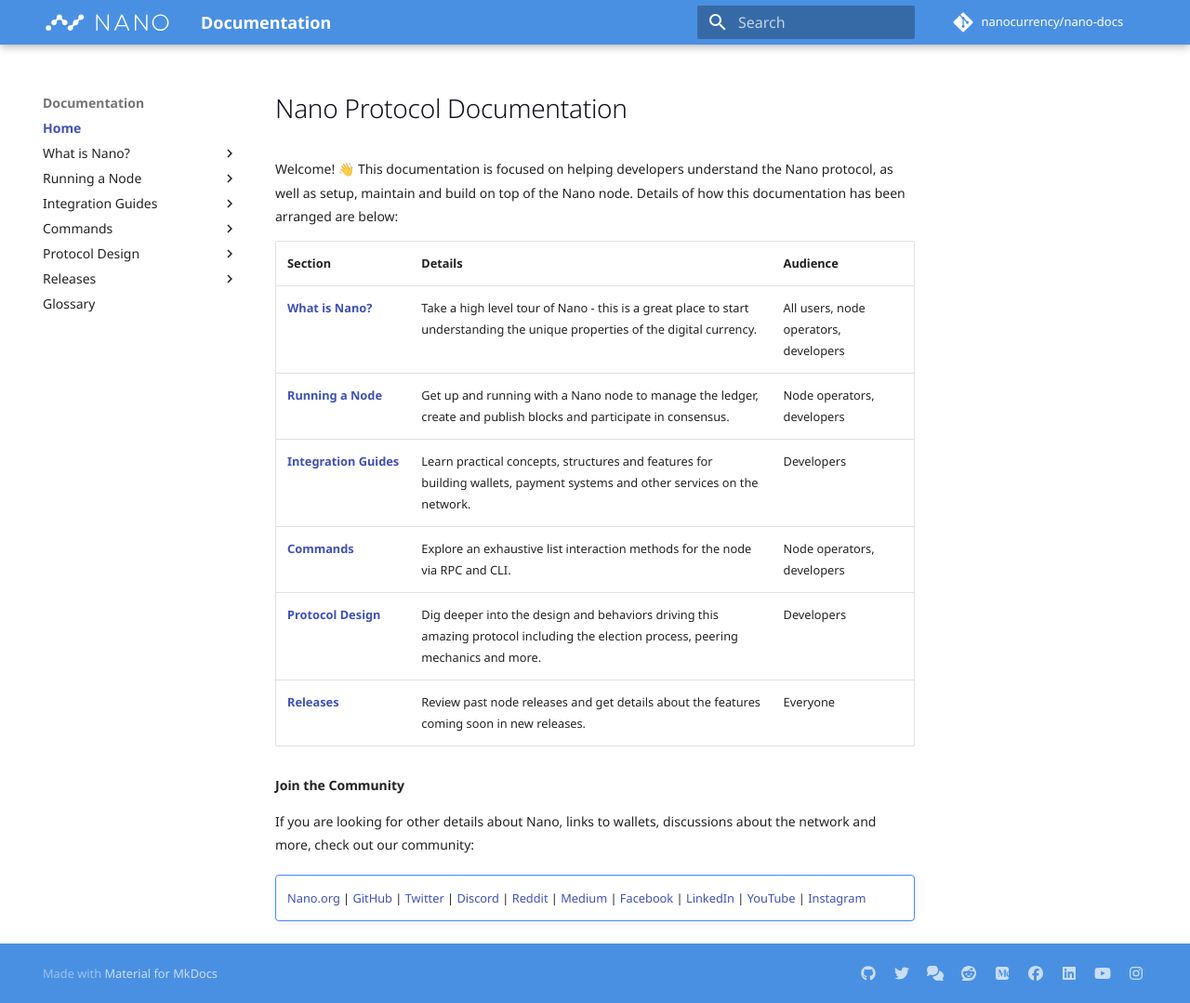
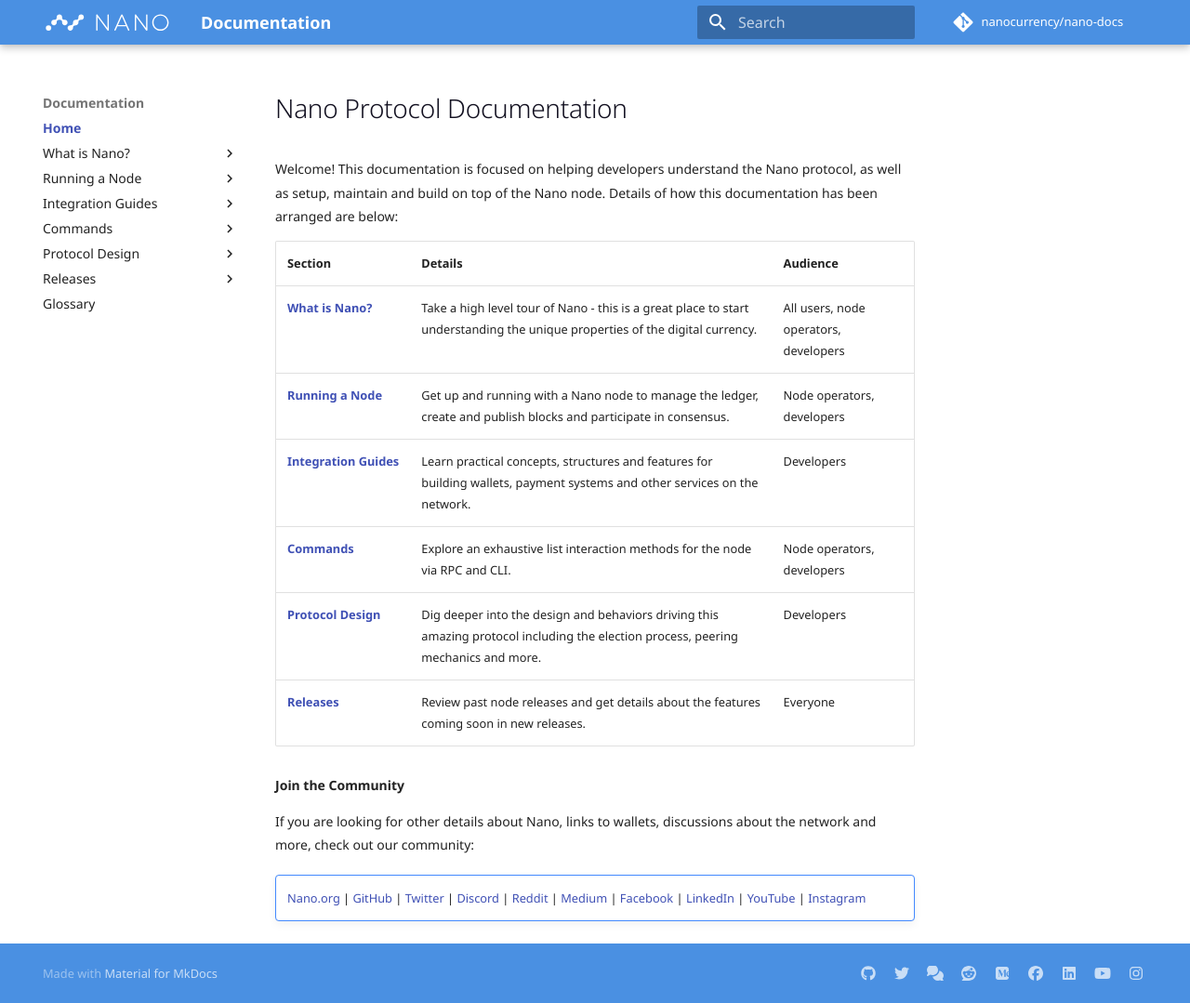
Before and after one commit to nanocurrency/nano-docs, an MkDocs documentation site: the page built from docs/index.md, in a window 1280 px wide and 1079 px high. Shown: the whole window at 93% size. Built offline with MkDocs 1.6.1 and Material for MkDocs 9.7.7, drawn with Linux system fonts in a browser that asks for light colours; comment, search, counter and statistics services are not loaded.

Commit message:
Remove wave emoji

```diff
--- a/docs/index.md
+++ b/docs/index.md
@@ -1,5 +1,5 @@
 # Nano Protocol Documentation
-Welcome! 👋 This documentation is focused on helping developers understand the Nano protocol, as well as setup, maintain and build on top of the Nano node. Details of how this documentation has been arranged are below:
+Welcome! This documentation is focused on helping developers understand the Nano protocol, as well as setup, maintain and build on top of the Nano node. Details of how this documentation has been arranged are below:
 
 | Section | Details | Audience |
 | | | |
```
